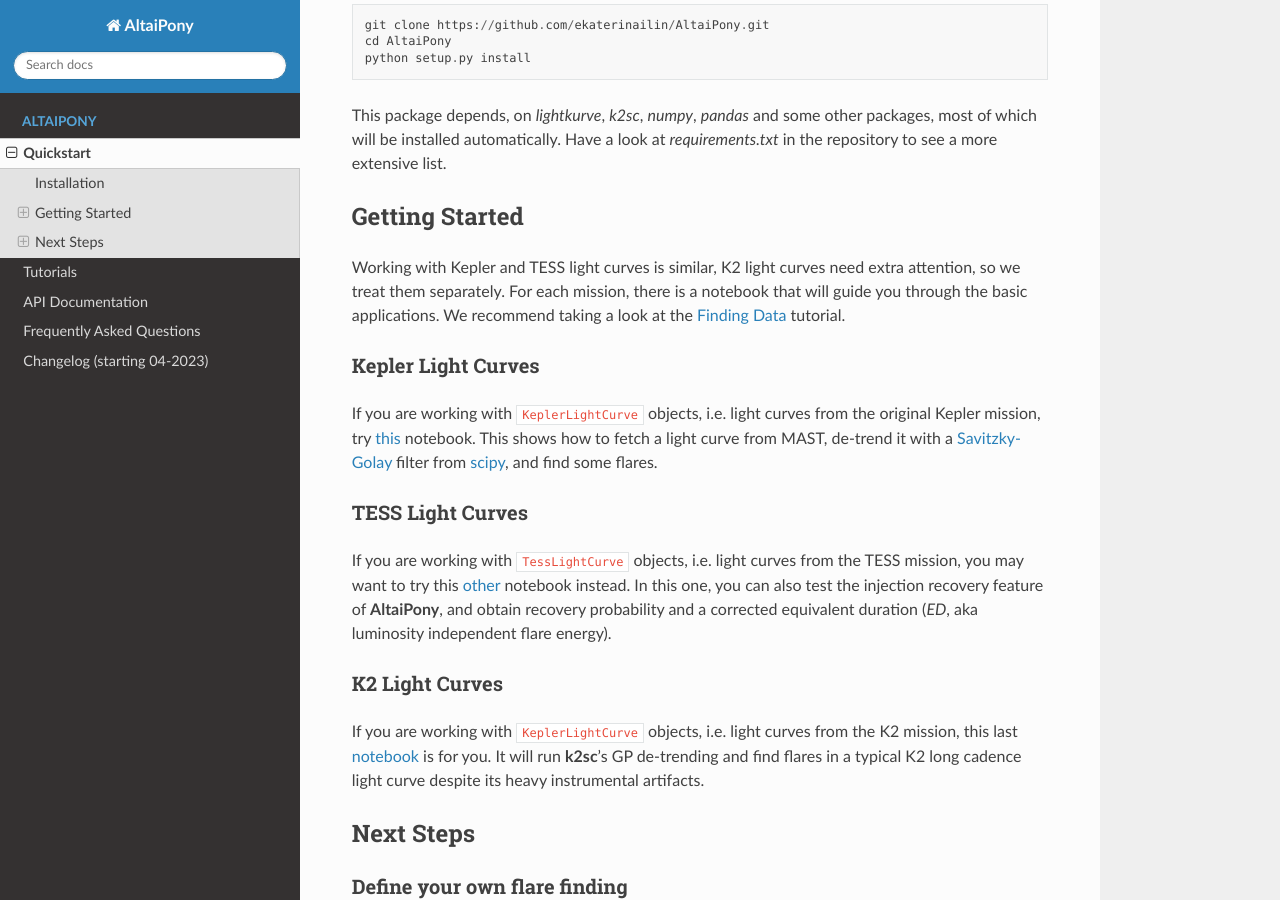
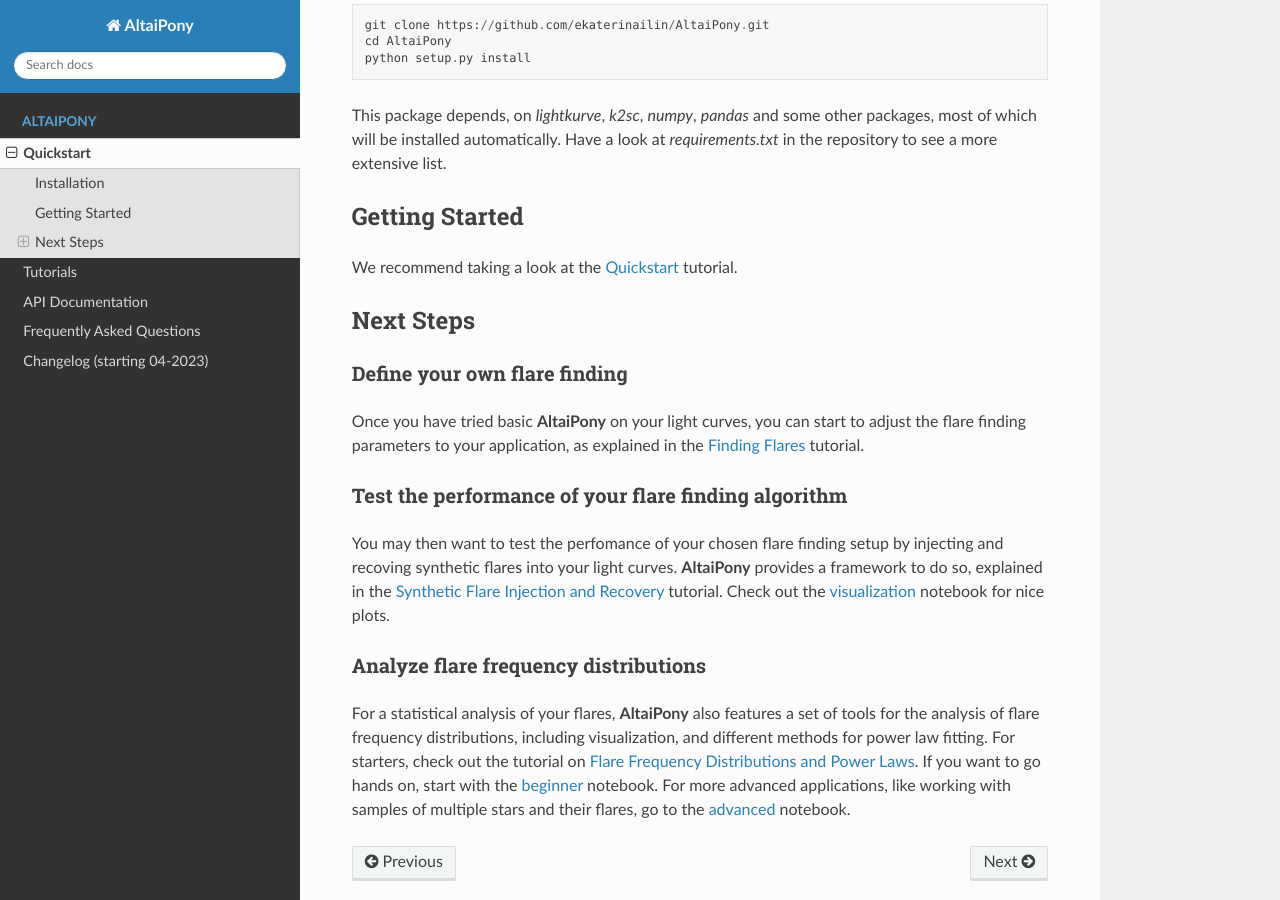
Before and after one commit to ekaterinailin/AltaiPony, a Sphinx documentation site: the page built from docs/source/install.rst, in a window 1280 px wide and 900 px high, scrolled down 375 px. Built offline with Sphinx 7.4.7 and the Read the Docs theme 3.1.0, drawn with Linux system fonts in a browser that asks for light colours.

Commit message:
purge mission specific docs

```diff
--- a/docs/source/install.rst
+++ b/docs/source/install.rst
@@ -26,22 +26,7 @@ This package depends, on `lightkurve`, `k2sc`, `numpy`, `pandas` and some other
 Getting Started
 ^^^^^^^^^^^^^^^^
 
-Working with Kepler and TESS light curves is similar, K2 light curves need extra attention, so we treat them separately. For each mission, there is a notebook that will guide you through the basic applications. We recommend taking a look at the `Finding Data`_ tutorial.
-
-Kepler Light Curves
-...................
-
-If you are working with ``KeplerLightCurve`` objects, i.e. light curves from the original Kepler mission, try this_ notebook. This shows how to fetch a light curve from MAST, de-trend it with a Savitzky-Golay_ filter from scipy_, and find some flares.
-
-TESS Light Curves
-...................
-
-If you are working with ``TessLightCurve`` objects, i.e. light curves from the TESS mission, you may want to try this other_ notebook instead. In this one, you can also test the injection recovery feature of **AltaiPony**, and obtain recovery probability and a corrected equivalent duration (*ED*, aka luminosity independent flare energy).
-
-K2 Light Curves
-...................
-
-If you are working with ``KeplerLightCurve`` objects, i.e. light curves from the K2 mission, this last notebook_ is for you. It will run **k2sc**'s GP de-trending and find flares in a typical K2 long cadence light curve despite its heavy instrumental artifacts.
+We recommend taking a look at the `Quickstart`_ tutorial.
 
 
 Next Steps
@@ -73,7 +58,7 @@ For a statistical analysis of your flares, **AltaiPony** also features a set of
 .. _other: https://github.com/ekaterinailin/AltaiPony/blob/master/notebooks/04_TESS_Light_Curves_With_Flares.ipynb
 .. _in this tutorial: https://altaipony.readthedocs.io/en/latest/tutorials/altai.html
 .. _Finding Flares: https://altaipony.readthedocs.io/en/latest/tutorials/altai.html
-.. _Finding Data: https://altaipony.readthedocs.io/en/latest/tutorials/lcio.html
+.. _Finding Data: https://altaipony.readthedocs.io/en/latest/tutorials/01_Getting_Started.html
 .. _Synthetic Flare Injection and Recovery: https://altaipony.readthedocs.io/en/latest/tutorials/fakeflares.html
 .. _visualization: https://github.com/ekaterinailin/AltaiPony/blob/master/notebooks/05_Visualize_Injection_Recovery.ipynb
 .. _beginner: https://github.com/ekaterinailin/AltaiPony/blob/master/notebooks/02_Beginner_Flare_Frequency_Distributions_and_Power_Laws.ipynb
--- a/docs/source/tutorials/index.rst
+++ b/docs/source/tutorials/index.rst
@@ -6,6 +6,6 @@ Tutorials
 	:maxdepth: 1
 
 	01_Getting_Started
-        detrend
+        05_Flare_Fitting
 	fakeflares
 	ffds
```
